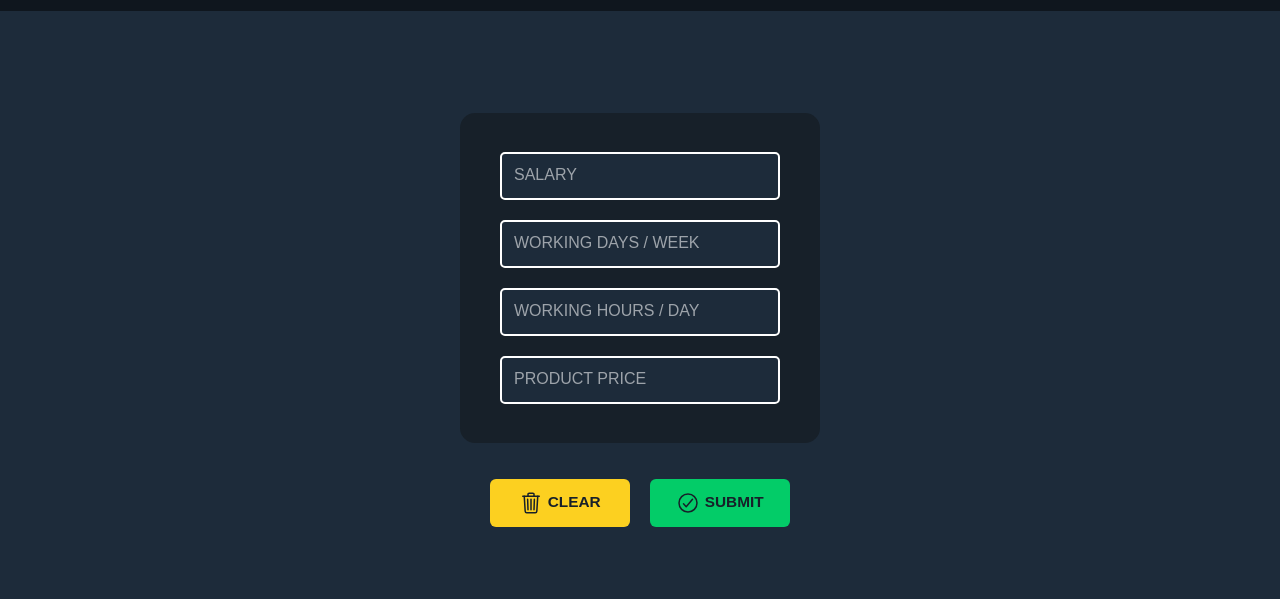
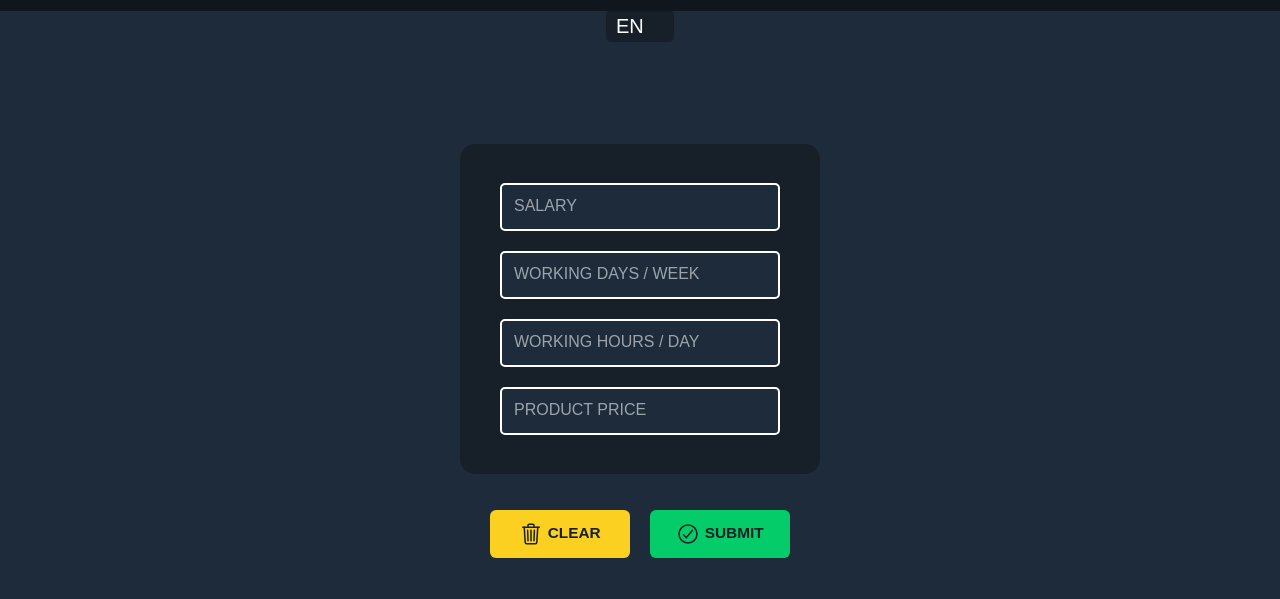
Before and after one commit to imLeonam/price-hour-conversor, a plain HTML site: page index.html in a window 1280 px wide. Shown: the part 69-668 px from the top of the page. Drawn offline with nearby package versions, Linux system fonts and the light colour scheme; a web font is replaced by a local one.

Commit message:
feat(app): changed style of language changer

```diff
--- a/index.html
+++ b/index.html
@@ -7,6 +7,7 @@
     <title>Price in WorkHour</title>
     <!-- <link href="/dist/output.css" rel="stylesheet" /> -->
     <link href="/styles/indexStyle.css" rel="stylesheet" />
+    <link href="/styles/selectStyle.css" rel="stylesheet" />
     <link href="/styles/input.css" rel="stylesheet" />
   </head>
 
@@ -19,15 +20,18 @@
       <h2 data-lang="br">
         CONVERSOR DE PREÇO EM HORA
       </h2>
+    </header>
+    <div class="select">
       <select id="change-language">
-        <option value="en" selected="selected">
-          English (US)
+        <option value="en">
+          EN
         </option>
-        <option value="br">
-          Português (BR)
+        <option value="br" selected="selected">
+          PT
         </option>
       </select>
-    </header>
+      <span class="focus"></span>
+    </div>
 
     <!-- Form/Results -->
     <article>
--- a/styles/indexStyle.css
+++ b/styles/indexStyle.css
@@ -1,3 +1,7 @@
+:root {
+    font-family: Arial, Helvetica, sans-serif;
+}
+
 body {
     display: flex;
     justify-content: center;
@@ -21,13 +25,9 @@ header {
 }
 
 header h2 {
-    margin-top: 26px;
-}
-
-header select {
-    position: absolute;
-    margin-top: 26px;
-    right: 10px;
+    display: flex;
+    margin-top: 24px;
+    text-align: center;
 }
 
 article {
--- /dev/null
+++ b/styles/selectStyle.css
@@ -0,0 +1,38 @@
+select {
+    appearance: none;
+    background-color: transparent;
+    border: none;
+    padding: 0 1em 0 0;
+    margin: 0;
+    width: 100%;
+    font-family: inherit;
+    font-size: inherit;
+    cursor: inherit;
+    color: #fff;
+    line-height: inherit;
+    z-index: 1;
+    outline: none;
+}
+
+select option {
+    margin-top: 100px;
+    color: #0f161e;
+    min-width: 3ch;
+    max-width: 30ch;
+}
+
+.select {
+    display: flex;
+    align-items: center;
+    position: relative;
+    min-width: 3ch;
+    max-width: 30ch;
+    border: 1px solid var(--select-border);
+    border-radius: 0.25em;
+    padding: 0.25em 0.5em;
+    font-size: 1.25rem;
+    cursor: pointer;
+    line-height: 1.1;
+    background-color: #fff;
+    background-image: linear-gradient(to bottom, #0f161e, #172029 11%);
+}
```
